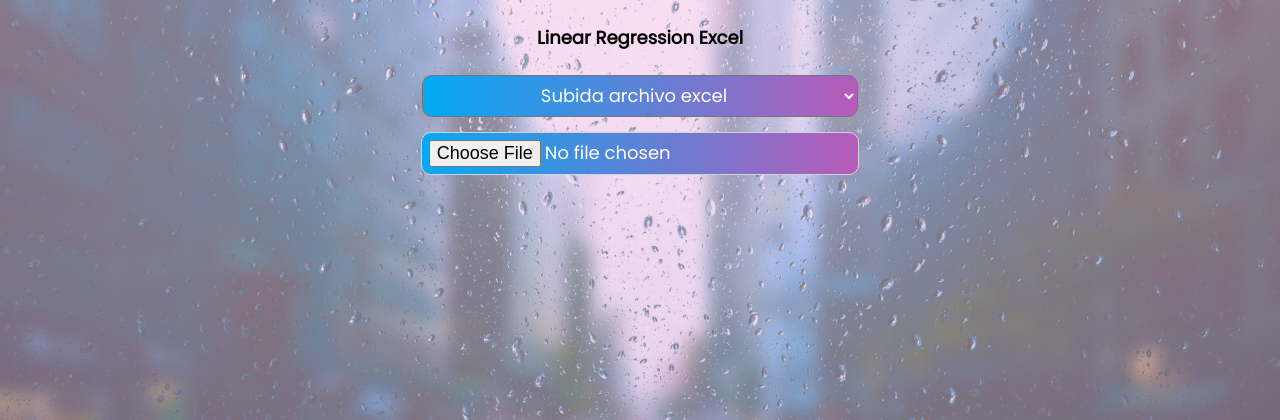
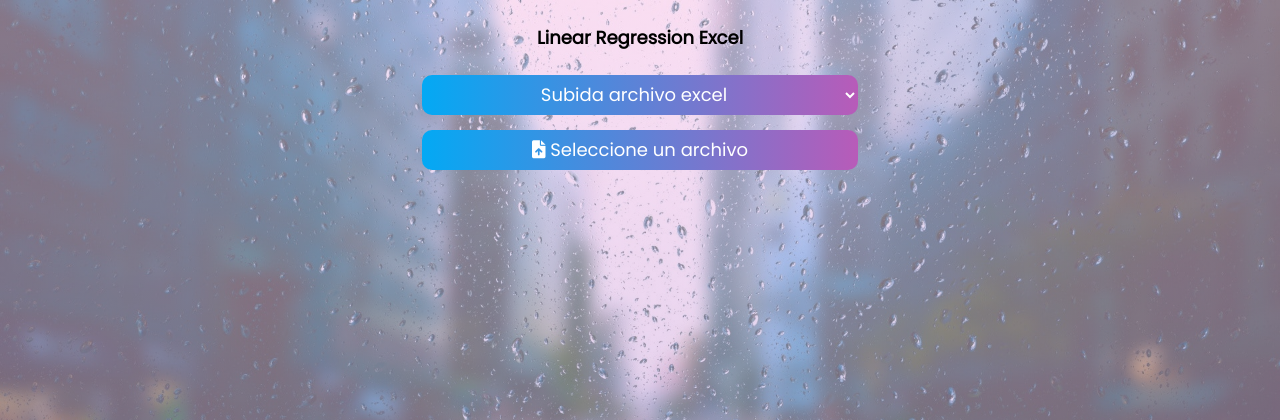
Before and after one commit to jeirf12/RegressionLinear, a PHP site: page /views/viewExcel.html in a window 1280 px wide. Shown: the top 420 px of the page. Run offline with PHP 8.4, Linux system fonts and the light colour scheme; some libraries are stand-ins or nearby versions.

Commit message:
added new input type file
added styles and icon

Bug delete table for input invalid

```diff
--- a/views/css/styles.css
+++ b/views/css/styles.css
@@ -62,11 +62,10 @@ body {
   pointer-events: none;
 }
 
-#input-excel {
+.upload-icon {
   cursor: pointer;
   width: 33%;
   appearance: none;
-  border: 1px solid #ced4da;
   border-radius: 10px;
   margin: 0;
   font-weight: 400;
@@ -76,8 +75,18 @@ body {
   color: #fff;
 }
 
-#input-excel:hover {
+.upload-icon:hover {
   animation: animate 8s linear infinite;
+}
+
+.upload-icon p {
+  display: inline-block;
+  padding: 0;
+  margin: 0;
+}
+
+#input-excel {
+  display: none;
 }
 
 #data-input {
@@ -85,6 +94,7 @@ body {
   padding: 0.5%;
   text-align: center;
   margin: 0 0 1.2% 0;
+  border: none;
   border-radius: 10px;
   background: linear-gradient(90deg, #03a9f4, #f441a5, #ffeb3b, #03a9f4);
   background-size: 400%;
--- a/views/js/Main.js
+++ b/views/js/Main.js
@@ -173,10 +173,11 @@ const showResult = () => {
 };
 
 const inputExcel = () => {
-  document.getElementById("table-content").innerHTML = "";
   const excel = document.querySelector("#input-excel");
+  document.getElementById("info-excel").textContent = excel.files[0].name;
   let allowedExtensions = /(.xlsx|.xls)$/i;
   if (allowedExtensions.exec(excel.value)) {
+    document.getElementById("table-content").innerHTML = "";
     let reader = new FileReader();
     let file = excel.files[0];
     reader.onload = (event) => {
@@ -214,7 +215,7 @@ const inputExcel = () => {
     reader.readAsArrayBuffer(file);
   } else {
     popup.show("error", "Extensión no valida, solo se acepta archivos excel");
-    excel.value = "";
+    document.getElementById("info-excel").textContent = "Seleccione un archivo";
   }
 };
 
--- a/views/viewExcel.html
+++ b/views/viewExcel.html
@@ -12,6 +12,10 @@
   <body>
     <div id="content" class="content">
       <input type="file" id="input-excel" name="input-excel" />
+      <label  for="input-excel" class="upload-icon">
+        <i class="fa-solid fa-file-arrow-up"></i>
+        <p id="info-excel">Seleccione un archivo</p>
+      </label>
       <div id="table-content" class="table-content"></div>
       <div id="table-content-data" class="table-content-anova"></div>
       <div id="table-content-anova" class="table-content-anova"></div>
```
